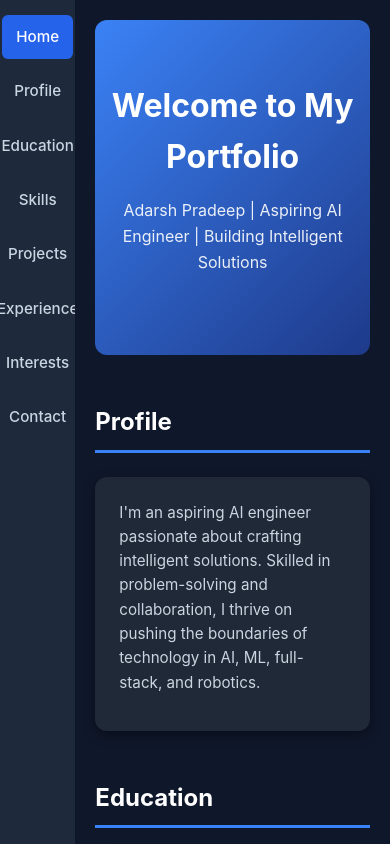
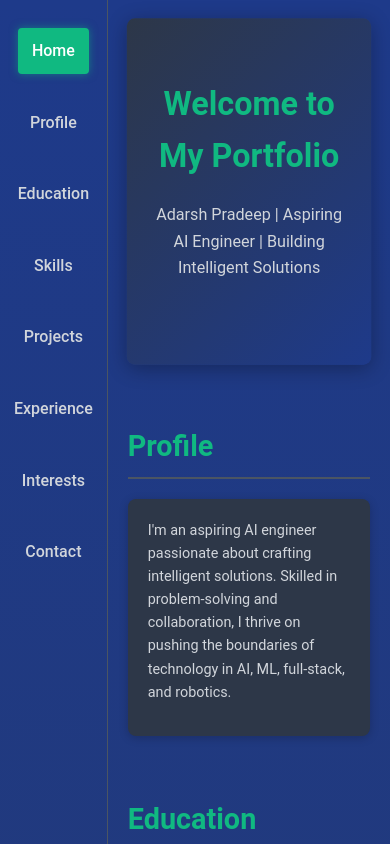
Before and after one commit to Adxrsh-17/adarsh-portfolio, a React (Create React App) app in the folder portfolio/: page / in a window 390 px wide. Shown: the top 844 px of the page. Built offline with nearby package versions, Linux system fonts and the light colour scheme.

Commit message:
Initial commit

```diff
--- a/portfolio/src/App.css
+++ b/portfolio/src/App.css
@@ -10,11 +10,29 @@ html {
 }
 
 body {
-  font-family: 'Inter', sans-serif;
-  background-color: #0f172a; /* dark slate */
-  color: #f8fafc; /* light text */
+  font-family: 'Roboto', 'Poppins', sans-serif;
+  background: linear-gradient(180deg, #1e3a8a 0%, #2d3748 100%);
+  color: #ffffff;
   line-height: 1.6;
   overflow-x: hidden;
+  animation: fadeIn 1.5s ease-in-out;
+}
+
+/* Animations */
+@keyframes fadeIn {
+  from { opacity: 0; }
+  to { opacity: 1; }
+}
+
+@keyframes slideInLeft {
+  from { transform: translateX(-100%); opacity: 0; }
+  to { transform: translateX(0); opacity: 1; }
+}
+
+@keyframes pulse {
+  0% { transform: scale(1); }
+  50% { transform: scale(1.02); }
+  100% { transform: scale(1); }
 }
 
 /* Layout */
@@ -22,33 +40,38 @@ body {
   display: flex;
   width: 100%;
   min-height: 100vh;
-  background-color: #0f172a;
+  background: linear-gradient(45deg, #1e3a8a, #2d3748);
+  position: relative;
 }
 
 .sidebar {
-  width: 250px;
-  background: #1e293b;
+  width: 280px;
+  background: linear-gradient(180deg, #1e3a8a, #2d3748);
   color: #ffffff;
   position: fixed;
   height: 100%;
-  padding: 24px 20px;
+  padding: 30px 20px;
   overflow-y: auto;
   z-index: 1000;
+  animation: slideInLeft 0.8s ease-out;
+  border-right: 1px solid #4b5563;
 }
 
 .sidebar-header {
   text-align: center;
-  margin-bottom: 30px;
+  margin-bottom: 40px;
 }
 
 .sidebar-header h3 {
-  font-size: 1.6rem;
+  font-size: 1.8rem;
   font-weight: 700;
+  color: #10b981;
 }
 
 .sidebar-header p {
-  font-size: 0.95rem;
-  opacity: 0.7;
+  font-size: 1rem;
+  color: #d1d5db;
+  opacity: 0.8;
 }
 
 .nav-list {
@@ -57,115 +80,124 @@ body {
 
 .nav-link {
   display: block;
-  padding: 12px 16px;
-  color: #cbd5e1;
+  padding: 14px 18px;
+  color: #d1d5db;
   font-weight: 500;
-  font-size: 1rem;
+  font-size: 1.1rem;
   text-decoration: none;
-  border-radius: 6px;
-  transition: background-color 0.2s ease, color 0.2s ease;
+  border-radius: 4px;
+  margin: 8px 0;
+  transition: all 0.3s ease;
 }
 
 .nav-link:hover,
 .nav-link:focus {
-  background-color: #3b82f6;
+  background: #10b981;
   color: #ffffff;
+  transform: translateX(5px);
 }
 
 .nav-link.active {
-  background-color: #2563eb;
+  background: #10b981;
   color: #ffffff;
+  box-shadow: 0 0 8px rgba(16, 185, 129, 0.5);
 }
 
 .main-content {
-  margin-left: 250px;
-  padding: 32px 24px;
-  width: calc(100% - 250px);
-  background-color: #0f172a;
+  margin-left: 280px;
+  padding: 40px 30px;
+  width: calc(100% - 280px);
+  background: linear-gradient(180deg, #1e3a8a, #2d3748);
+  position: relative;
 }
 
 .main-container {
-  max-width: 1200px;
+  max-width: 1400px;
   margin: 0 auto;
+  position: relative;
 }
 
 /* Hero */
 .hero {
-  background: linear-gradient(135deg, #3b82f6 0%, #1e3a8a 100%);
+  background: linear-gradient(135deg, #2d3748 0%, #1e3a8a 100%);
   color: #ffffff;
-  padding: 80px 24px;
-  border-radius: 12px;
+  padding: 80px 30px;
+  border-radius: 8px;
   text-align: center;
-  margin-bottom: 48px;
+  margin-bottom: 60px;
+  box-shadow: 0 4px 20px rgba(0, 0, 0, 0.3);
+  animation: pulse 3s infinite;
 }
 
 .hero-content h1 {
-  font-size: 2.75rem;
+  font-size: 3rem;
   font-weight: 700;
-  margin-bottom: 16px;
+  color: #10b981;
+  margin-bottom: 20px;
 }
 
 .hero-content p {
   font-size: 1.2rem;
-  opacity: 0.9;
-  margin-bottom: 20px;
+  color: #d1d5db;
+  margin-bottom: 24px;
 }
 
 /* Sections */
 .section {
-  margin-bottom: 48px;
+  margin-bottom: 60px;
+  animation: fadeIn 1s ease-in-out;
 }
 
 .section h2 {
-  font-size: 2rem;
-  font-weight: 700;
-  color: #ffffff;
-  margin-bottom: 24px;
-  border-bottom: 3px solid #3b82f6;
+  font-size: 2.2rem;
+  font-weight: 600;
+  color: #10b981;
+  margin-bottom: 20px;
+  border-bottom: 2px solid #4b5563;
   padding-bottom: 8px;
 }
 
 /* Cards */
 .card-grid {
   display: grid;
-  grid-template-columns: repeat(auto-fit, minmax(280px, 1fr));
-  gap: 24px;
+  grid-template-columns: repeat(auto-fit, minmax(300px, 1fr));
+  gap: 20px;
 }
 
 .card {
-  background: #1f2937; /* dark card */
-  border-radius: 12px;
-  padding: 24px;
-  box-shadow: 0 4px 12px rgba(0, 0, 0, 0.4);
-  transition: transform 0.2s ease, box-shadow 0.3s ease;
+  background: #2d3748;
+  border-radius: 8px;
+  padding: 20px;
+  box-shadow: 0 2px 10px rgba(0, 0, 0, 0.2);
+  transition: transform 0.3s ease, box-shadow 0.3s ease;
 }
 
 .card:hover {
   transform: translateY(-5px);
-  box-shadow: 0 10px 20px rgba(0, 0, 0, 0.6);
+  box-shadow: 0 4px 15px rgba(0, 0, 0, 0.3);
 }
 
 .card h3 {
-  font-size: 1.25rem;
+  font-size: 1.4rem;
   font-weight: 600;
-  color: #f1f5f9;
+  color: #ffffff;
   margin-bottom: 12px;
 }
 
 .card p {
   font-size: 1rem;
-  color: #cbd5e1;
+  color: #d1d5db;
   margin-bottom: 12px;
 }
 
 .card a {
-  color: #60a5fa;
+  color: #10b981;
   font-weight: 500;
   text-decoration: none;
 }
 
 .card a:hover {
-  color: #3b82f6;
+  color: #ffffff;
   text-decoration: underline;
 }
 
@@ -176,38 +208,99 @@ body {
 
 .card ul li {
   position: relative;
-  margin-bottom: 12px;
+  margin-bottom: 10px;
   font-size: 1rem;
-  color: #cbd5e1;
+  color: #d1d5db;
 }
 
 .card ul li::before {
   content: '•';
   position: absolute;
   left: -16px;
-  color: #3b82f6;
-  font-size: 1.2rem;
+  color: #10b981;
+}
+
+/* Contact Form */
+.contact-form {
+  margin-top: 20px;
+}
+
+.contact-form label {
+  display: block;
+  font-size: 1.1rem;
+  color: #ffffff;
+  margin-bottom: 8px;
+  font-weight: 500;
+}
+
+.contact-form textarea {
+  width: 100%;
+  padding: 10px;
+  border: 1px solid #4b5563;
+  border-radius: 4px;
+  background: #374151;
+  color: #d1d5db;
+  font-size: 1rem;
+  resize: vertical;
+  transition: border-color 0.3s ease, box-shadow 0.3s ease;
+}
+
+.contact-form textarea:focus {
+  border-color: #10b981;
+  box-shadow: 0 0 8px rgba(16, 185, 129, 0.3);
+  outline: none;
+}
+
+.contact-form button {
+  display: block;
+  width: 100%;
+  padding: 10px;
+  margin-top: 10px;
+  background: #10b981;
+  border: none;
+  border-radius: 4px;
+  color: #ffffff;
+  font-size: 1.1rem;
+  font-weight: 500;
+  cursor: pointer;
+  transition: transform 0.2s ease, background 0.3s ease;
+}
+
+.contact-form button:hover {
+  transform: scale(1.02);
+  background: #059669;
+}
+
+.form-response {
+  margin-top: 10px;
+  font-size: 1rem;
+  color: #10b981;
+  text-align: center;
 }
 
 /* Footer */
 .footer {
-  background: #1e293b;
-  color: #cbd5e1;
+  background: #1e3a8a;
+  color: #d1d5db;
   text-align: center;
-  padding: 24px;
-  border-top: 1px solid #334155;
+  padding: 20px;
+  border-top: 1px solid #4b5563;
   margin-top: 40px;
 }
 
 /* Responsive */
 @media (max-width: 1024px) {
   .sidebar {
-    width: 200px;
+    width: 220px;
   }
 
   .main-content {
-    margin-left: 200px;
-    width: calc(100% - 200px);
+    margin-left: 220px;
+    width: calc(100% - 220px);
+  }
+
+  .hero-content h1 {
+    font-size: 2.5rem;
   }
 }
 
@@ -216,7 +309,8 @@ body {
     position: static;
     width: 100%;
     height: auto;
-    padding: 15px;
+    padding: 20px;
+    animation: none;
   }
 
   .sidebar-header {
@@ -232,7 +326,7 @@ body {
 
   .nav-link {
     padding: 10px 14px;
-    font-size: 0.95rem;
+    font-size: 1rem;
   }
 
   .main-content {
@@ -256,18 +350,18 @@ body {
 
 @media (max-width: 480px) {
   .hero {
-    padding: 60px 16px;
+    padding: 60px 20px;
   }
 
   .section h2 {
-    font-size: 1.5rem;
+    font-size: 1.8rem;
   }
 
   .card h3 {
-    font-size: 1.15rem;
+    font-size: 1.2rem;
   }
 
   .card p {
-    font-size: 0.95rem;
+    font-size: 0.9rem;
   }
 }
--- a/portfolio/src/App.js
+++ b/portfolio/src/App.js
@@ -148,11 +148,17 @@ function App() {
               <p>Email: <a href="mailto:adarsh@example.com">adarsh@example.com</a></p>
               <p>LinkedIn: <a href="https://linkedin.com/in/adarshpradeep" target="_blank" rel="noopener noreferrer">linkedin.com/in/adarshpradeep</a></p>
               <p>GitHub: <a href="https://github.com/adarshpradeep" target="_blank" rel="noopener noreferrer">github.com/adarshpradeep</a></p>
+              <form id="contact-form" className="contact-form">
+                <label htmlFor="message">Send Me a Message:</label>
+                <textarea id="message" name="message" rows="4" placeholder="Type your message here..." required></textarea>
+                <button type="submit">Send</button>
+              </form>
+              <p id="form-response" className="form-response"></p>
             </div>
           </section>
 
           <footer className="footer">
-            <p>© 2025 Adarsh Pradeep. Built with Passion.</p>
+            <p>© 2025 Adarsh Pradeep. Built with Precision.</p>
           </footer>
         </div>
       </main>
```
